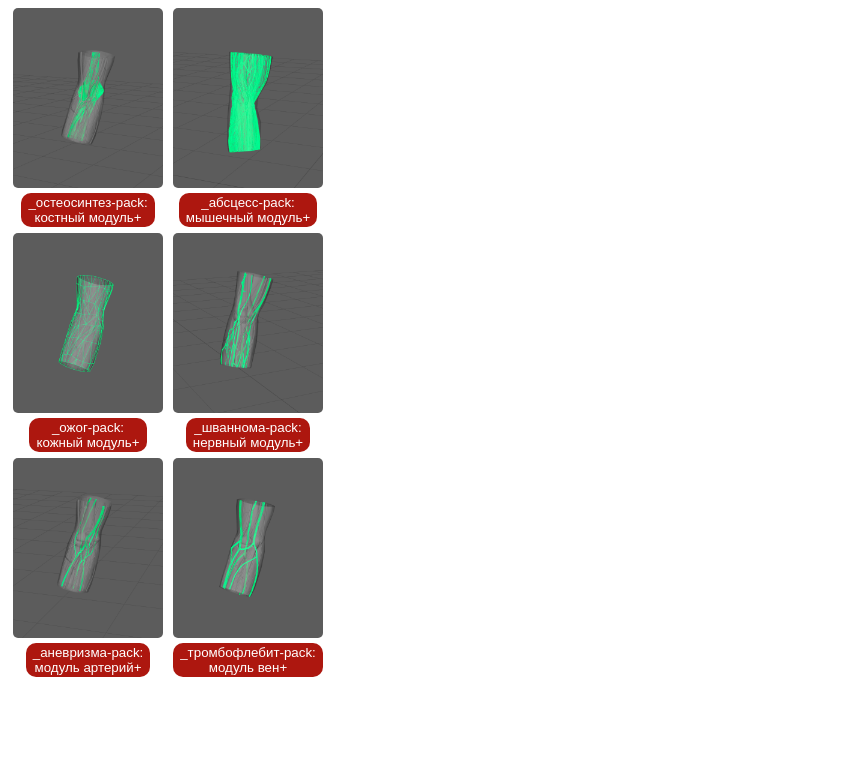
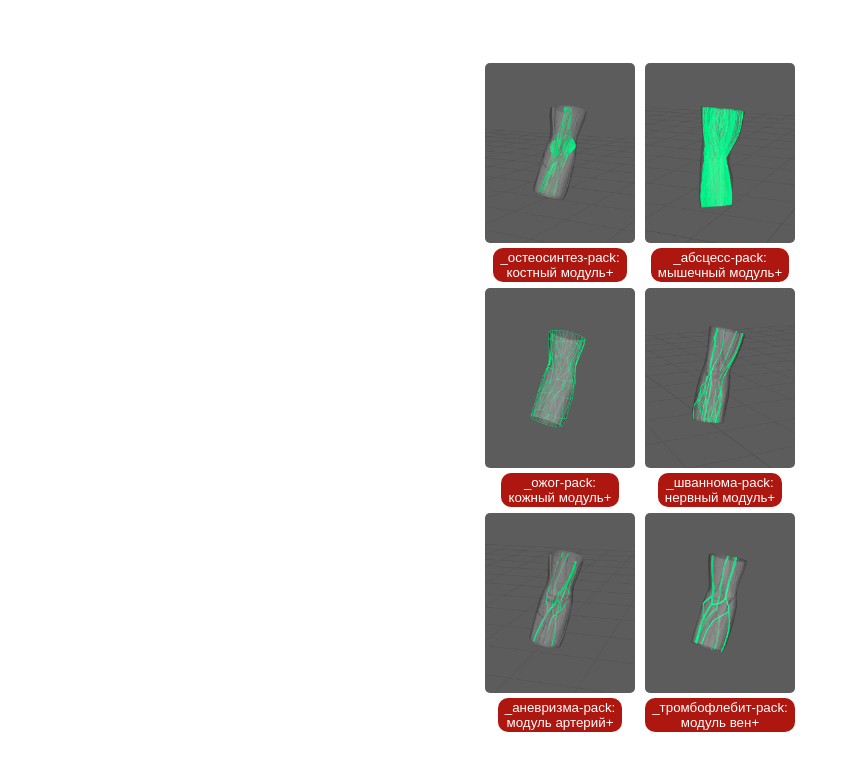
Before and after one commit to nfin8i/nfin8i.github.io, a plain HTML site: page index.html in a window 1280 px wide. Shown: the whole page, without its empty margins (0-845 px from the left). Drawn offline with Linux system fonts and the light colour scheme; a script that the page names is missing.

Commit message:
style.css

```diff
--- a/style.css
+++ b/style.css
@@ -1,13 +1,17 @@
 body {
-  margin: 1;
+  margin: 0;
   padding: 0;
   font-size: 18px;
   color: var(--tg-theme-text-color);
   background: var(--tg-theme-bg-color);
+  display: flex;
+  width: 100vw;
+  height: 100vh;
 }
 
 .container {
   max-width: fit-content;
+  margin: auto;
 }
 
 .inner {
```
